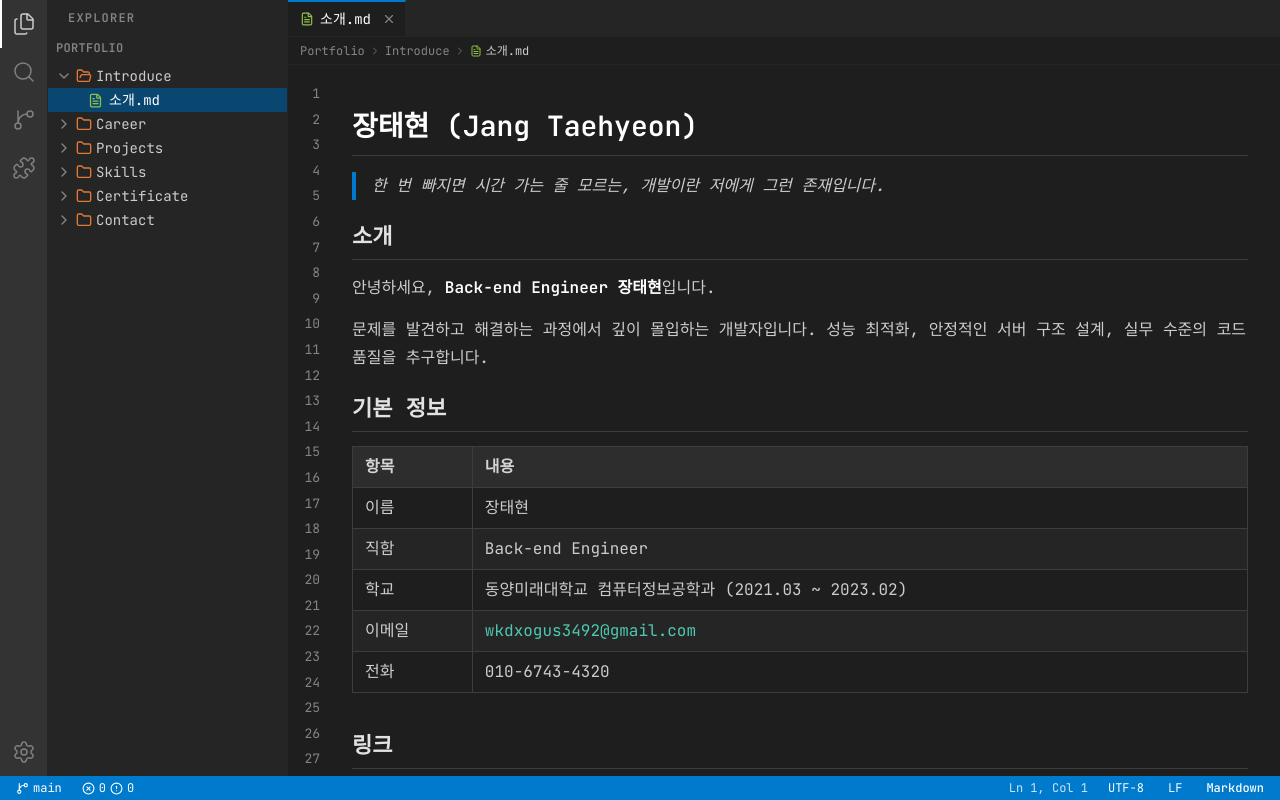
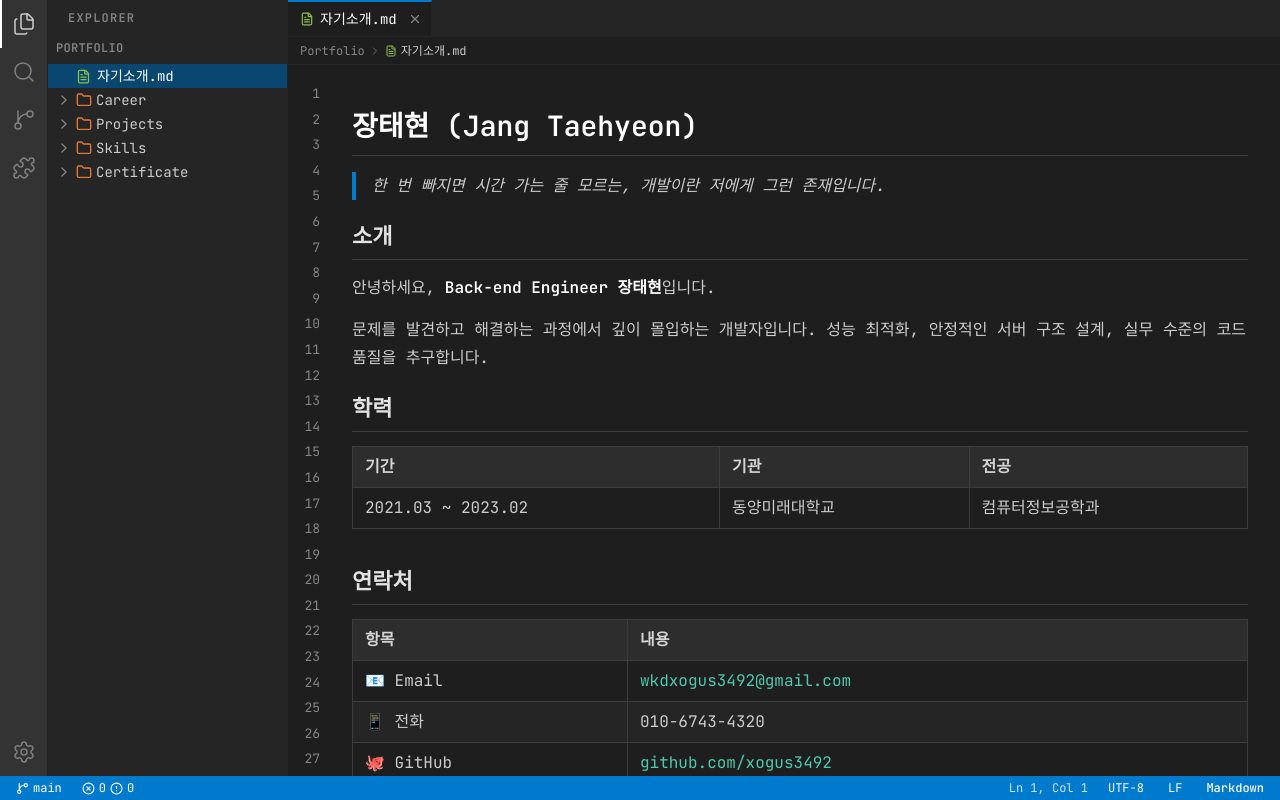
Before and after one commit to xogus3492/portfolio, a Next.js app: page / in a window 1280 px wide. Built offline with nearby package versions, Linux system fonts and the light colour scheme.

Commit message:
refactor: 소개·연락처 합쳐 루트 레벨 자기소개.md로 이동
- Introduce, Contact 폴더 제거
- 소개.md + 연락처.md + 학력 → 자기소개.md (0depth 루트 파일)
- Career/경력.md에서 학력 섹션 분리
- Breadcrumbs에서 루트 레벨 파일 경로 처리 추가

```diff
--- a/src/components/vscode/Breadcrumbs.tsx
+++ b/src/components/vscode/Breadcrumbs.tsx
@@ -5,12 +5,10 @@ import { useEditorStore } from "@/store/editorStore";
 import { getFileIconColor } from "@/lib/utils";
 
 const FOLDER_LABELS: Record<string, string> = {
-  introduce: "Introduce",
   career: "Career",
   projects: "Projects",
   skills: "Skills",
   certificate: "Certificate",
-  contact: "Contact",
 };
 
 export default function Breadcrumbs() {
@@ -20,20 +18,26 @@ export default function Breadcrumbs() {
   if (!activeTab) return null;
 
   const parts = activeTab.id.split("/");
-  const folderKey = parts[0];
-  const folderLabel = FOLDER_LABELS[folderKey] ?? folderKey;
-  const fileName = parts[parts.length - 1];
+  const isRootFile = parts.length === 1;
   const iconColor = getFileIconColor(activeTab.language);
 
   return (
     <div className="flex items-center gap-1 h-7 px-3 bg-vs-bg border-b border-vs-border-subtle shrink-0 overflow-hidden">
       <span className="text-xs text-vs-text-muted shrink-0">Portfolio</span>
       <ChevronRight size={12} className="text-vs-text-dim shrink-0" />
-      <span className="text-xs text-vs-text-muted shrink-0">{folderLabel}</span>
-      <ChevronRight size={12} className="text-vs-text-dim shrink-0" />
+
+      {!isRootFile && (
+        <>
+          <span className="text-xs text-vs-text-muted shrink-0">
+            {FOLDER_LABELS[parts[0]] ?? parts[0]}
+          </span>
+          <ChevronRight size={12} className="text-vs-text-dim shrink-0" />
+        </>
+      )}
+
       <span className="flex items-center gap-1 text-xs text-vs-text truncate">
         <FileText size={12} style={{ color: iconColor }} className="shrink-0" />
-        <span className="truncate">{fileName}</span>
+        <span className="truncate">{parts[parts.length - 1]}</span>
       </span>
     </div>
   );
--- a/src/components/vscode/WelcomeTab.tsx
+++ b/src/components/vscode/WelcomeTab.tsx
@@ -3,7 +3,7 @@
 import { useEffect, useState } from "react";
 import { FileText } from "lucide-react";
 import { useEditorStore } from "@/store/editorStore";
-import { FILE_TREE } from "@/data/fileTree";
+import { FLAT_FILES } from "@/data/fileTree";
 import { FileNode } from "@/types";
 import { getFileIconColor } from "@/lib/utils";
 
@@ -63,7 +63,7 @@ function QuickLink({ node }: QuickLinkProps) {
 }
 
 export default function WelcomeTab() {
-  const allFiles = FILE_TREE.flatMap((folder) => folder.children ?? []);
+  const allFiles = FLAT_FILES;
 
   return (
     <div className="flex items-start justify-center w-full h-full overflow-y-auto bg-vs-bg p-8 md:p-16">
--- a/src/data/content/career.ts
+++ b/src/data/content/career.ts
@@ -49,13 +49,6 @@ DB       Oracle
 협업     Confluence, Bamboo, Bitbucket
 \`\`\`
 
----
-
-## 학력
-
-| 기간 | 기관 | 전공 |
-|------|------|------|
-| 2021.03 ~ 2023.02 | 동양미래대학교 | 컴퓨터정보공학과 |
 `;
 
 export default CAREER_CONTENT;
--- a/src/data/content/contact.ts
+++ /dev/null
@@ -1,46 +0,0 @@
-const CONTACT_CONTENT = `# 연락처 (Contact)
-
-> 새로운 기회와 협업에 항상 열려 있습니다.
-
-## 연락 방법
-
-### 📧 이메일
-
-\`\`\`
-wkdxogus3492@gmail.com
-\`\`\`
-
-### 📱 전화
-
-\`\`\`
-010-6743-4320
-\`\`\`
-
-### 🐙 GitHub
-
-\`\`\`
-https://github.com/xogus3492
-\`\`\`
-
-### 📝 Tistory 기술 블로그
-
-\`\`\`
-https://taehyeon-stroy.tistory.com
-\`\`\`
-
----
-
-## 응답 시간
-
-| 채널 | 평균 응답 시간 |
-|------|----------------|
-| 이메일 | 24시간 이내 |
-| 전화 | 업무 시간 내 |
-| GitHub | 48시간 이내 |
-
----
-
-*연락 주시면 성실히 답변드리겠습니다. 감사합니다! 🙏*
-`;
-
-export default CONTACT_CONTENT;
--- a/src/data/content/introduce.ts
+++ b/src/data/content/self_intro.ts
@@ -1,4 +1,4 @@
-const INTRODUCE_CONTENT = `# 장태현 (Jang Taehyeon)
+const SELF_INTRO_CONTENT = `# 장태현 (Jang Taehyeon)
 
 > 한 번 빠지면 시간 가는 줄 모르는, 개발이란 저에게 그런 존재입니다.
 
@@ -9,20 +9,18 @@ const INTRODUCE_CONTENT = `# 장태현 (Jang Taehyeon)
 문제를 발견하고 해결하는 과정에서 깊이 몰입하는 개발자입니다.
 성능 최적화, 안정적인 서버 구조 설계, 실무 수준의 코드 품질을 추구합니다.
 
-## 기본 정보
+## 학력
+
+| 기간 | 기관 | 전공 |
+|------|------|------|
+| 2021.03 ~ 2023.02 | 동양미래대학교 | 컴퓨터정보공학과 |
+
+## 연락처
 
 | 항목 | 내용 |
 |------|------|
-| 이름 | 장태현 |
-| 직함 | Back-end Engineer |
-| 학교 | 동양미래대학교 컴퓨터정보공학과 (2021.03 ~ 2023.02) |
-| 이메일 | wkdxogus3492@gmail.com |
-| 전화 | 010-6743-4320 |
-
-## 링크
-
-| 채널 | 주소 |
-|------|------|
+| 📧 Email | wkdxogus3492@gmail.com |
+| 📱 전화 | 010-6743-4320 |
 | 🐙 GitHub | [github.com/xogus3492](https://github.com/xogus3492) |
 | 📝 Tistory | [taehyeon-stroy.tistory.com](https://taehyeon-stroy.tistory.com) |
 
@@ -32,10 +30,6 @@ const INTRODUCE_CONTENT = `# 장태현 (Jang Taehyeon)
 - 대용량 데이터 처리와 캐싱 전략
 - CI/CD 파이프라인 구축 및 자동화
 - 클린 아키텍처 & 도메인 주도 설계
-
----
-
-*좌측 파일 탐색기에서 Career, Projects, Skills 등을 클릭해 더 알아보세요.*
 `;
 
-export default INTRODUCE_CONTENT;
+export default SELF_INTRO_CONTENT;
--- a/src/data/fileTree.ts
+++ b/src/data/fileTree.ts
@@ -1,5 +1,5 @@
 import { FileNode } from "@/types";
-import INTRODUCE_CONTENT from "./content/introduce";
+import SELF_INTRO_CONTENT from "./content/self_intro";
 import {
   REHAB_CENTER_CONTENT,
   LITTLE_BANK_CONTENT,
@@ -10,22 +10,14 @@ import {
 import SKILLS_CONTENT from "./content/skills";
 import CAREER_CONTENT from "./content/career";
 import CERTIFICATE_CONTENT from "./content/certificate";
-import CONTACT_CONTENT from "./content/contact";
 
 export const FILE_TREE: FileNode[] = [
   {
-    id: "introduce",
-    name: "Introduce",
-    type: "folder",
-    children: [
-      {
-        id: "introduce/소개.md",
-        name: "소개.md",
-        type: "file",
-        language: "markdown",
-        content: INTRODUCE_CONTENT,
-      },
-    ],
+    id: "자기소개.md",
+    name: "자기소개.md",
+    type: "file",
+    language: "markdown",
+    content: SELF_INTRO_CONTENT,
   },
   {
     id: "career",
@@ -111,22 +103,8 @@ export const FILE_TREE: FileNode[] = [
       },
     ],
   },
-  {
-    id: "contact",
-    name: "Contact",
-    type: "folder",
-    children: [
-      {
-        id: "contact/연락처.md",
-        name: "연락처.md",
-        type: "file",
-        language: "markdown",
-        content: CONTACT_CONTENT,
-      },
-    ],
-  },
 ];
 
-export const FLAT_FILES: FileNode[] = FILE_TREE.flatMap(
-  (folder) => folder.children ?? []
+export const FLAT_FILES: FileNode[] = FILE_TREE.flatMap((node) =>
+  node.type === "folder" ? (node.children ?? []) : [node]
 );
--- a/src/store/editorStore.ts
+++ b/src/store/editorStore.ts
@@ -2,7 +2,7 @@
 
 import { create } from "zustand";
 import { EditorTab, FileNode } from "@/types";
-import INTRODUCE_CONTENT from "@/data/content/introduce";
+import SELF_INTRO_CONTENT from "@/data/content/self_intro";
 
 interface EditorState {
   tabs: EditorTab[];
@@ -18,17 +18,17 @@ interface EditorState {
 }
 
 const DEFAULT_TAB: EditorTab = {
-  id: "introduce/소개.md",
-  name: "소개.md",
+  id: "자기소개.md",
+  name: "자기소개.md",
   language: "markdown",
-  content: INTRODUCE_CONTENT,
+  content: SELF_INTRO_CONTENT,
   isPreview: false,
 };
 
 export const useEditorStore = create<EditorState>()((set) => ({
   tabs: [DEFAULT_TAB],
   activeTabId: DEFAULT_TAB.id,
-  expandedFolders: new Set(["introduce"]),
+  expandedFolders: new Set<string>(),
 
   openFile: (node: FileNode) => {
     if (!node.content) return;
```
